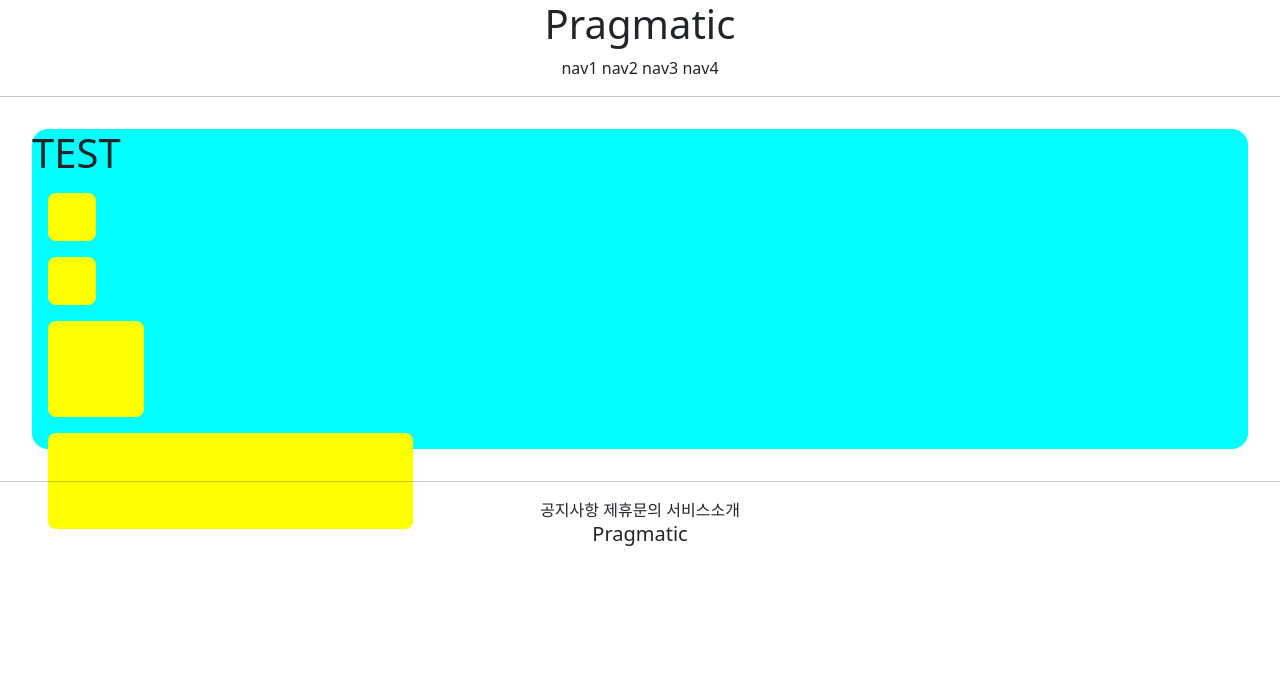
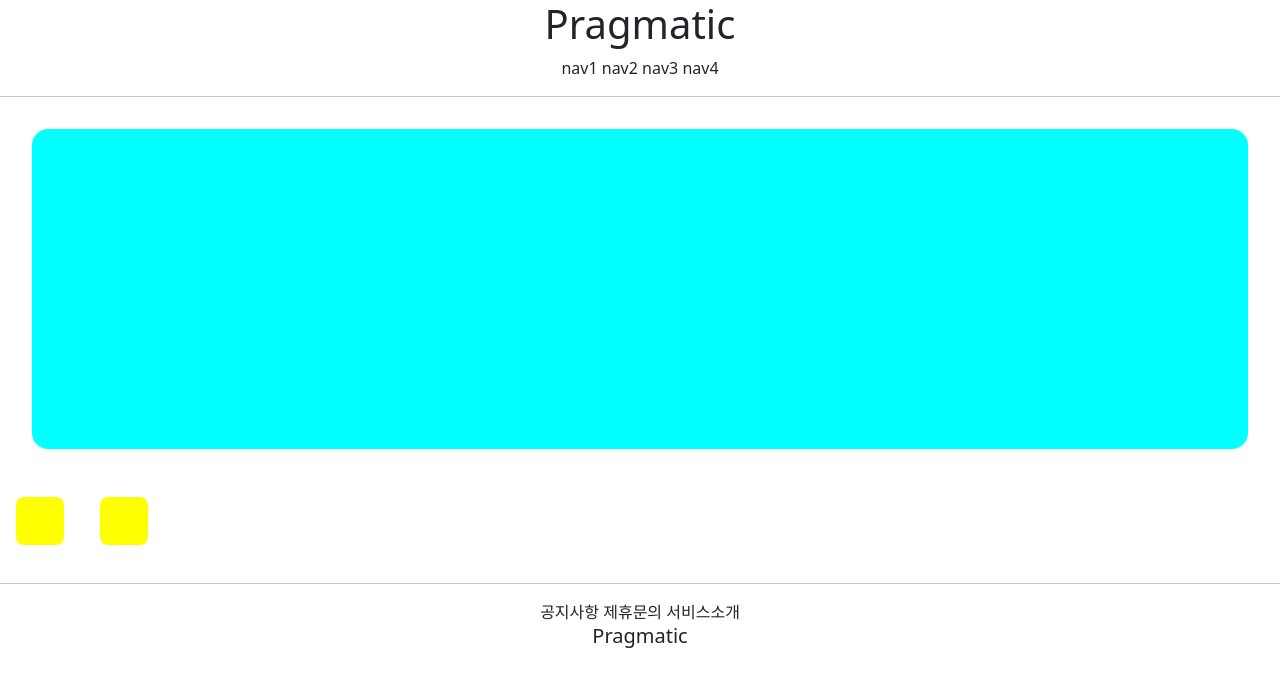
Before and after one commit to plumteri/trial_2, a Django app: page /accounts/hello_world/ in a window 1280 px wide. Shown: the top 687 px of the page. Run offline with Django 3.2, Linux system fonts and the light colour scheme; parts of the project's set-up code (start-up, migrations or seed data) failed here and were passed over.

Commit message:
7/7 2class commit4_trial2

```diff
--- a/accountapp/templates/accountapp/hello_world.html
+++ b/accountapp/templates/accountapp/hello_world.html
@@ -9,12 +9,13 @@
             width: 48px;
             margin: 1rem;
             border-radius: .5rem;
+            display: inline-block;
         }
     </style>
 
 
-    <div style="height: 20rem; background-color: aqua; margin: 2rem;
-    border-radius: 1rem; font-size: 2rem">
+    <div style="height: 20rem; background-color: aqua;
+     margin: 2rem; border-radius: 1rem; font-size: 2rem>
          <h1>TEST</h1>
     <div class ="testing" style="height: 48px; width: 48px"></div>
     <div class ="testing" style="height: 3rem; width: 3rem"></div>
```
